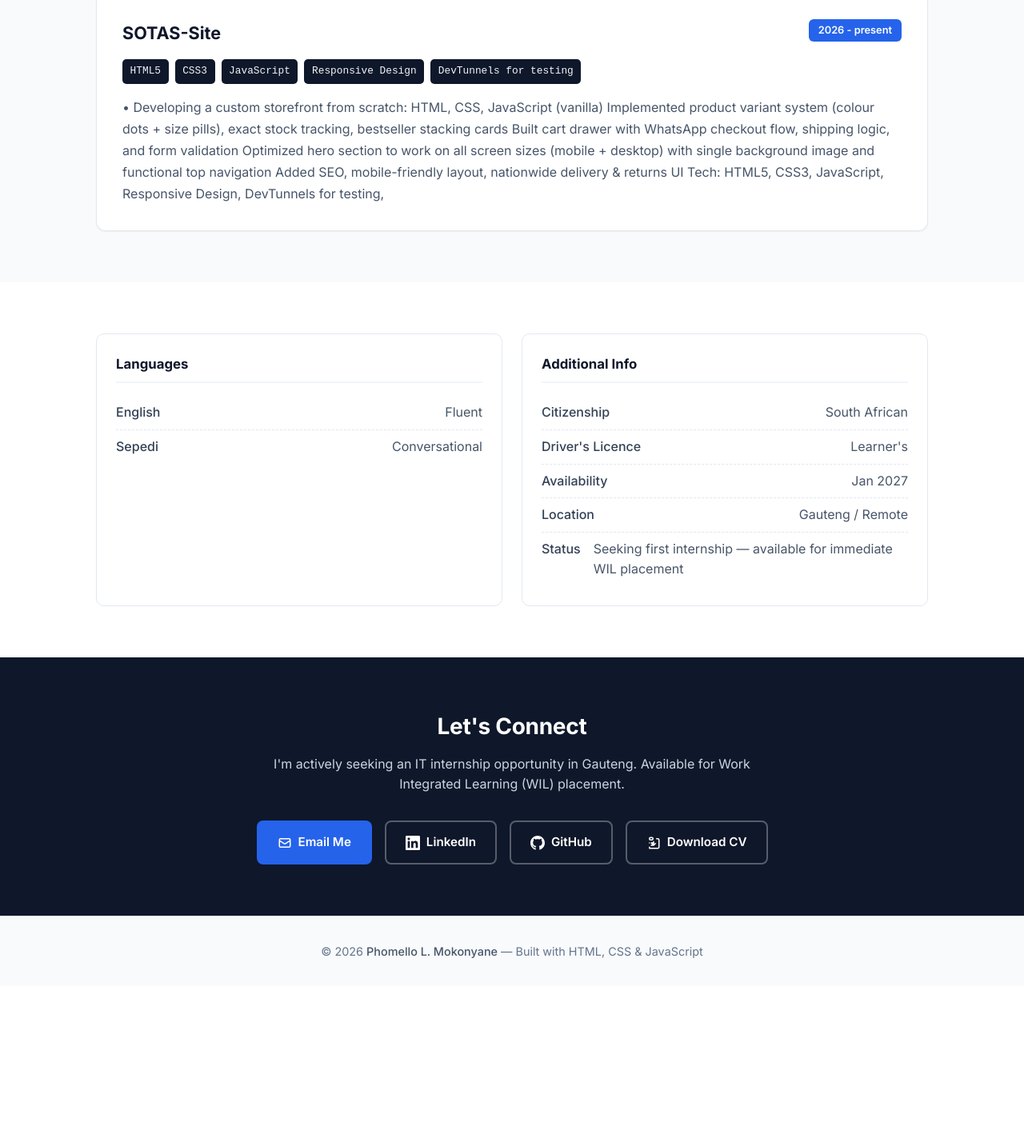
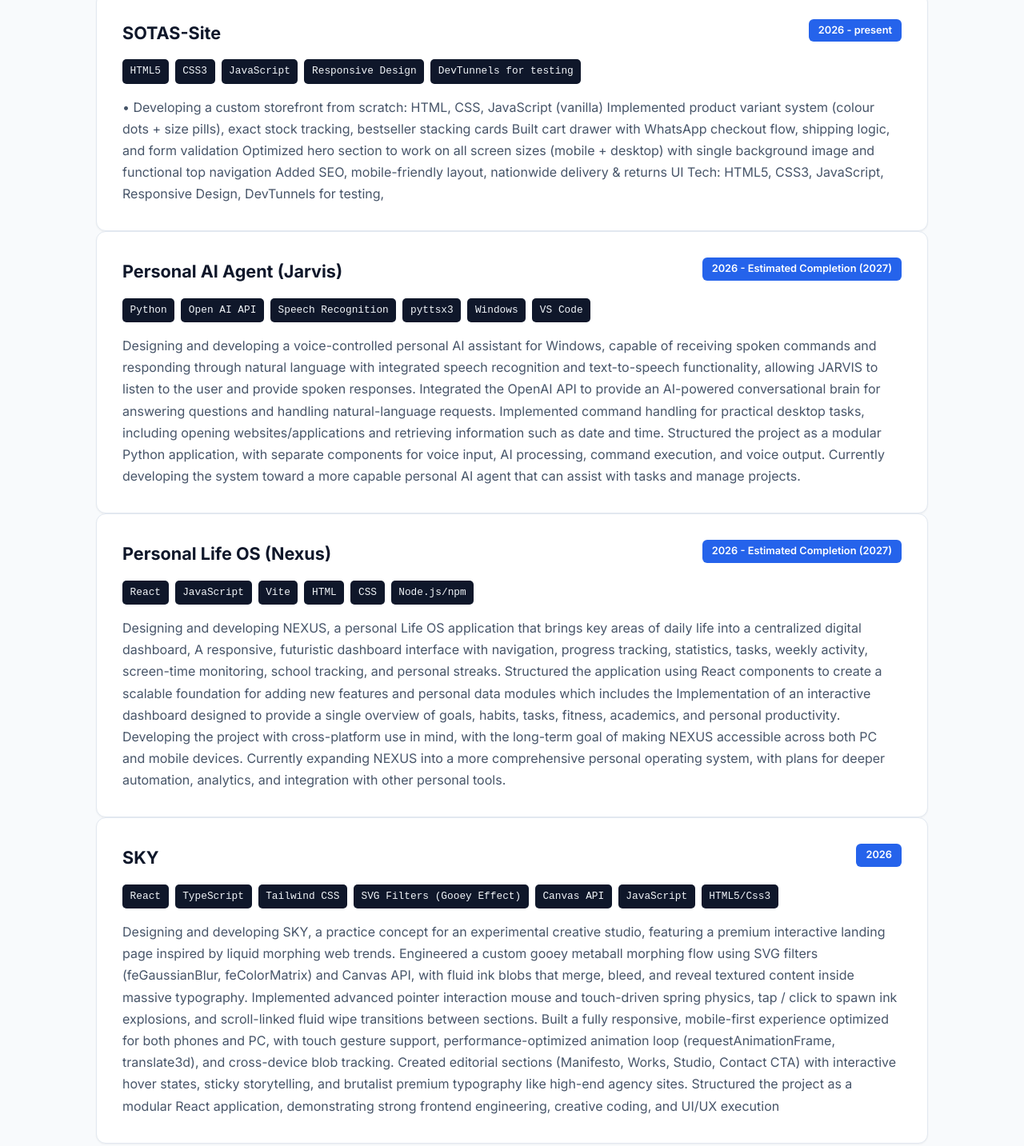
Before and after one commit to Phomello-Mokonyane/Phomello-Portfolio, a plain HTML site: page index.html in a window 1280 px wide. Shown: the part 2596-4029 px from the top of the page at 80% size. Before the commit the page ends 3829 px from the top, so only its background shows below. Drawn offline with Linux system fonts and the light colour scheme.

Commit message:
index updated

```diff
--- a/index.html
+++ b/index.html
@@ -895,6 +895,71 @@ Added SEO, mobile-friendly layout, nationwide delivery & returns UI Tech: HTML5,
 </p>
 </div>
 
+<div class="project-card fade-in">
+<div class="project-top">
+<h3 class="project-title">Personal AI Agent (Jarvis)</h3>
+<span class="project-year">2026 - Estimated Completion (2027)</span>
+</div>
+<div class="project-tech">
+<span class="tech-badge">Python</span>
+<span class="tech-badge">Open AI API</span>
+<span class="tech-badge">Speech Recognition</span>
+<span class="tech-badge">pyttsx3</span>
+<span class="tech-badge">Windows</span>
+<span class="tech-badge">VS Code</span>
+</div>
+<p class="project-desc">Designing and developing a voice-controlled personal AI assistant for Windows, capable of receiving spoken commands and responding through natural language with integrated speech recognition and text-to-speech functionality, allowing JARVIS to listen to the user and provide spoken responses.
+Integrated the OpenAI API to provide an AI-powered conversational brain for answering questions and handling natural-language requests.
+Implemented command handling for practical desktop tasks, including opening websites/applications and retrieving information such as date and time.
+Structured the project as a modular Python application, with separate components for voice input, AI processing, command execution, and voice output.
+Currently developing the system toward a more capable personal AI agent that can assist with tasks and manage projects.
+</p>
+</div>
+
+<div class="project-card fade-in">
+<div class="project-top">
+<h3 class="project-title">Personal Life OS (Nexus)</h3>
+<span class="project-year">2026 - Estimated Completion (2027)</span>
+</div>
+<div class="project-tech">
+<span class="tech-badge">React</span>
+<span class="tech-badge">JavaScript</span>
+<span class="tech-badge">Vite</span>
+<span class="tech-badge">HTML</span>
+<span class="tech-badge">CSS</span>
+<span class="tech-badge">Node.js/npm</span>
+</div>
+<p class="project-desc">Designing and developing NEXUS, a personal Life OS application that brings key areas of daily life into a centralized digital dashboard, A responsive, futuristic dashboard interface with navigation, progress tracking, statistics, tasks, weekly activity, screen-time monitoring, school tracking, and personal streaks.
+Structured the application using React components to create a scalable foundation for adding new features and personal data modules which includes the Implementation of an interactive dashboard designed to provide a single overview of goals, habits, tasks, fitness, academics, and personal productivity.
+Developing the project with cross-platform use in mind, with the long-term goal of making NEXUS accessible across both PC and mobile devices.
+Currently expanding NEXUS into a more comprehensive personal operating system, with plans for deeper automation, analytics, and integration with other personal tools.
+</p>
+</div>
+
+<div class="project-card fade-in">
+<div class="project-top">
+<h3 class="project-title">SKY</h3>
+<span class="project-year">2026</span>
+</div>
+<div class="project-tech">
+<span class="tech-badge">React</span>
+<span class="tech-badge">TypeScript</span>
+<span class="tech-badge">Tailwind CSS</span>
+<span class="tech-badge">SVG Filters (Gooey Effect)</span>
+<span class="tech-badge">Canvas API</span>
+<span class="tech-badge">JavaScript</span>
+<span class="tech-badge">HTML5/Css3</span>
+
+</div>
+<p class="project-desc">Designing and developing SKY, a practice concept for an experimental creative studio, featuring a premium interactive landing page inspired by liquid morphing web trends.
+Engineered a custom gooey metaball morphing flow using SVG filters (feGaussianBlur, feColorMatrix) and Canvas API, with fluid ink blobs that merge, bleed, and reveal textured content inside massive typography.
+Implemented advanced pointer interaction mouse and touch-driven spring physics, tap / click to spawn ink explosions, and scroll-linked fluid wipe transitions between sections.
+Built a fully responsive, mobile-first experience optimized for both phones and PC, with touch gesture support, performance-optimized animation loop (requestAnimationFrame, translate3d), and cross-device blob tracking.
+Created editorial sections (Manifesto, Works, Studio, Contact CTA) with interactive hover states, sticky storytelling, and brutalist premium typography like high-end agency sites.
+Structured the project as a modular React application, demonstrating strong frontend engineering, creative coding, and UI/UX execution
+</p>
+</div>
+
 </div>
 </section>
 
```
Also changed, not shown: 1 other file.
